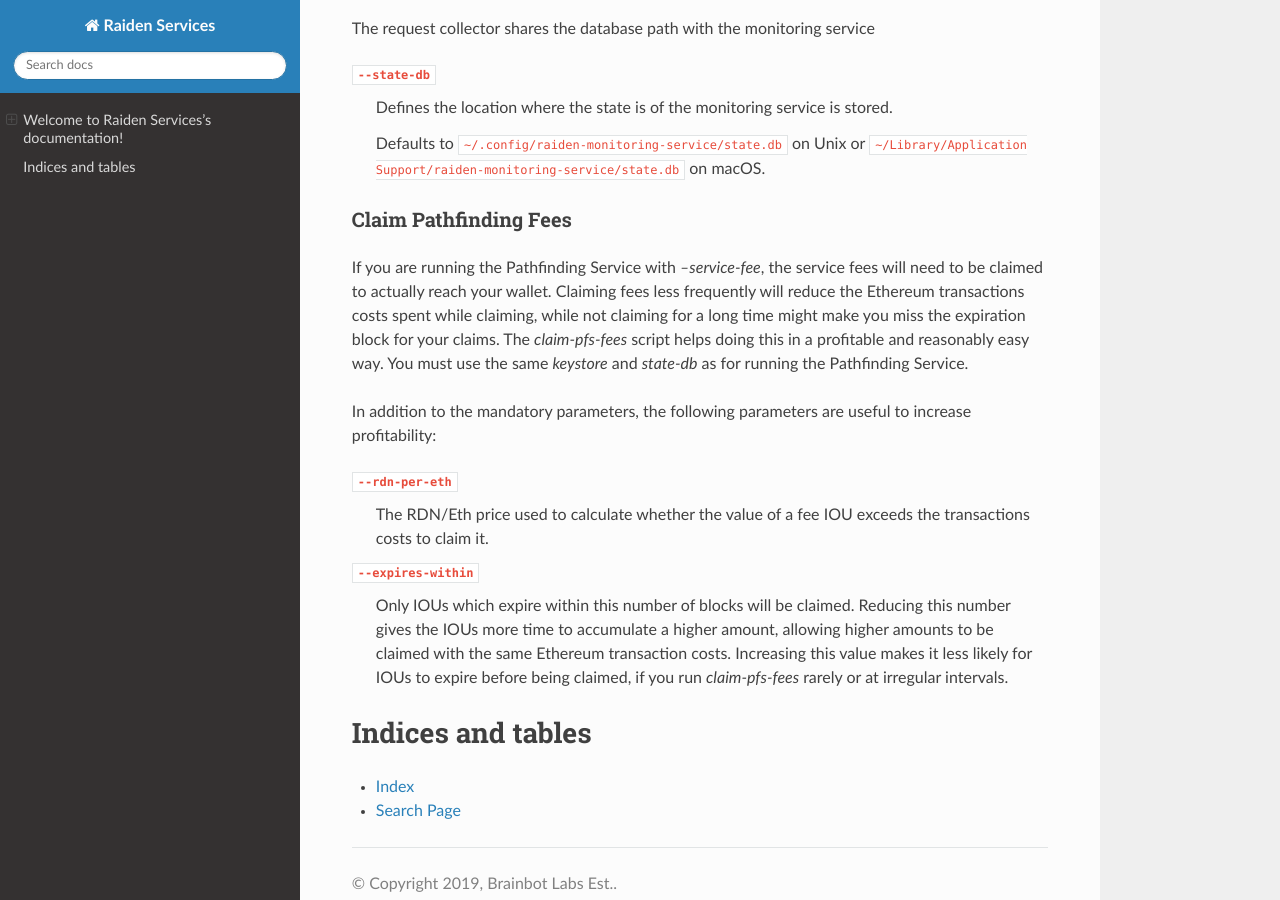
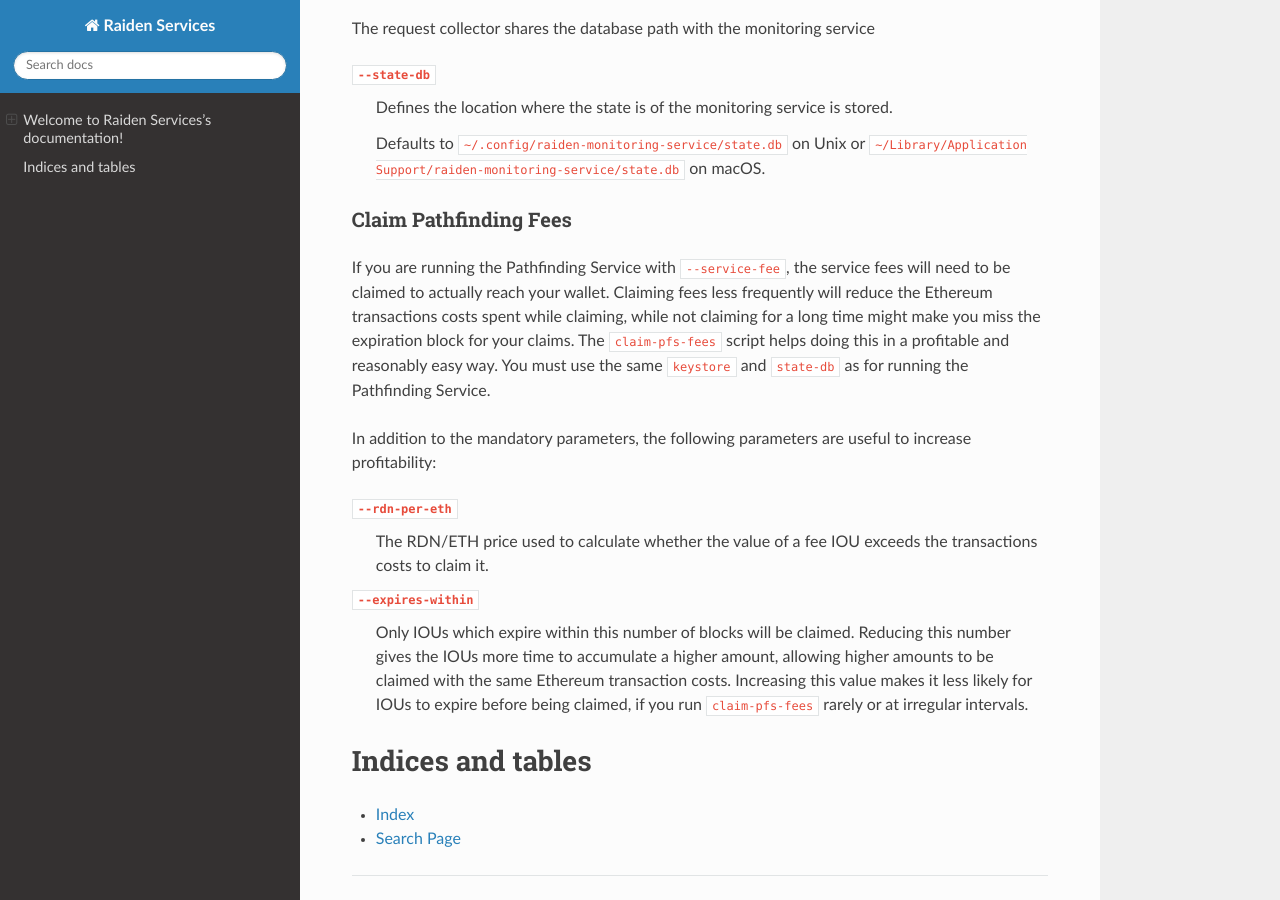
Before and after one commit to raiden-network/raiden-services, a Sphinx documentation site: the page built from docs/index.rst, in a window 1280 px wide and 900 px high, scrolled down 2917 px. Built offline with Sphinx 7.4.7 and the Read the Docs theme 2.0.0, drawn with Linux system fonts in a browser that asks for light colours.

```diff
--- a/docs/index.rst
+++ b/docs/index.rst
@@ -161,18 +161,18 @@ The request collector shares the database path with the monitoring service
 Claim Pathfinding Fees
 ^^^^^^^^^^^^^^^^^^^^^^
 
-If you are running the Pathfinding Service with `--service-fee`, the service
+If you are running the Pathfinding Service with ``--service-fee``, the service
 fees will need to be claimed to actually reach your wallet. Claiming fees less
 frequently will reduce the Ethereum transactions costs spent while claiming,
 while not claiming for a long time might make you miss the expiration block for
-your claims. The `claim-pfs-fees` script helps doing this in a profitable and
-reasonably easy way. You must use the same `keystore` and `state-db` as for
+your claims. The ``claim-pfs-fees`` script helps doing this in a profitable and
+reasonably easy way. You must use the same ``keystore`` and ``state-db`` as for
 running the Pathfinding Service.
 
 In addition to the mandatory parameters, the following parameters are useful to increase profitability:
 
 ``--rdn-per-eth``
-    The RDN/Eth price used to calculate whether the value of a fee IOU exceeds
+    The RDN/ETH price used to calculate whether the value of a fee IOU exceeds
     the transactions costs to claim it.
 
 ``--expires-within``
@@ -180,7 +180,7 @@ In addition to the mandatory parameters, the following parameters are useful to
     Reducing this number gives the IOUs more time to accumulate a higher
     amount, allowing higher amounts to be claimed with the same Ethereum
     transaction costs. Increasing this value makes it less likely for IOUs to
-    expire before being claimed, if you run `claim-pfs-fees` rarely or at
+    expire before being claimed, if you run ``claim-pfs-fees`` rarely or at
     irregular intervals.
 
 
```
